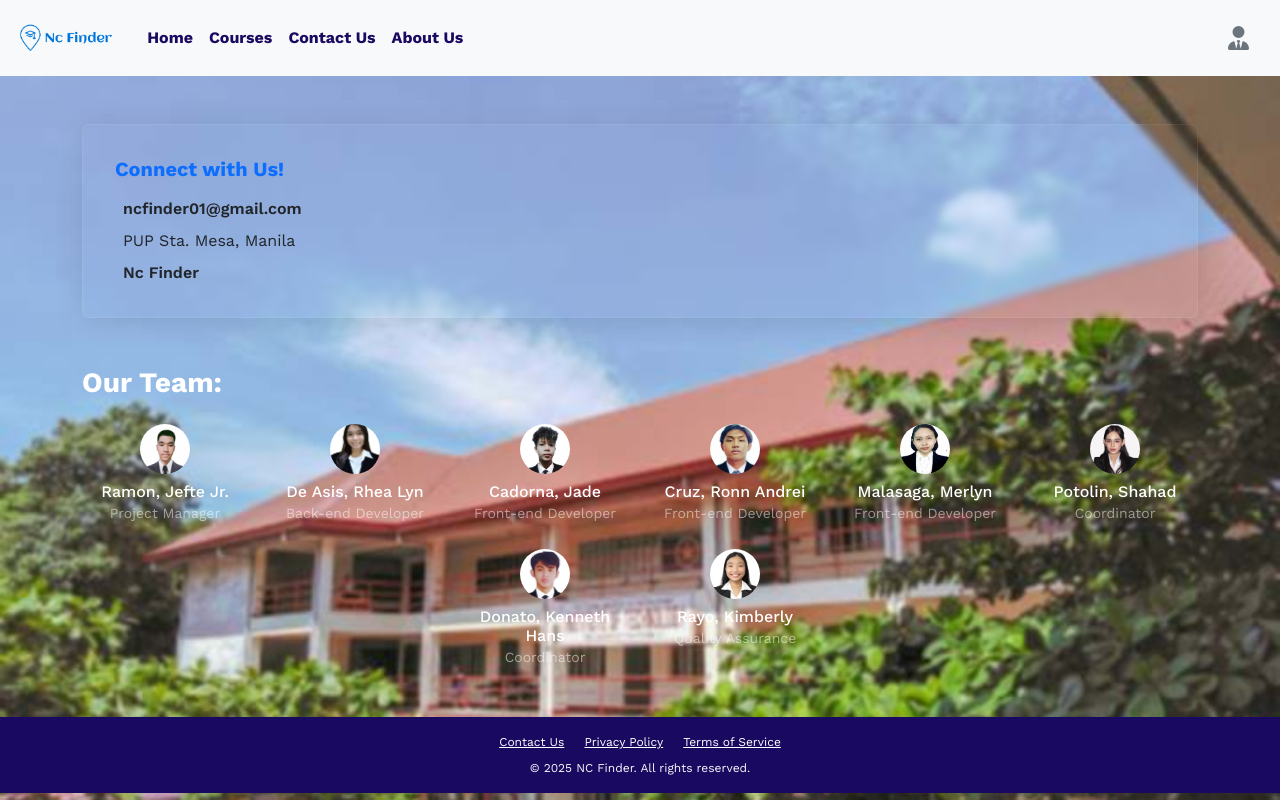
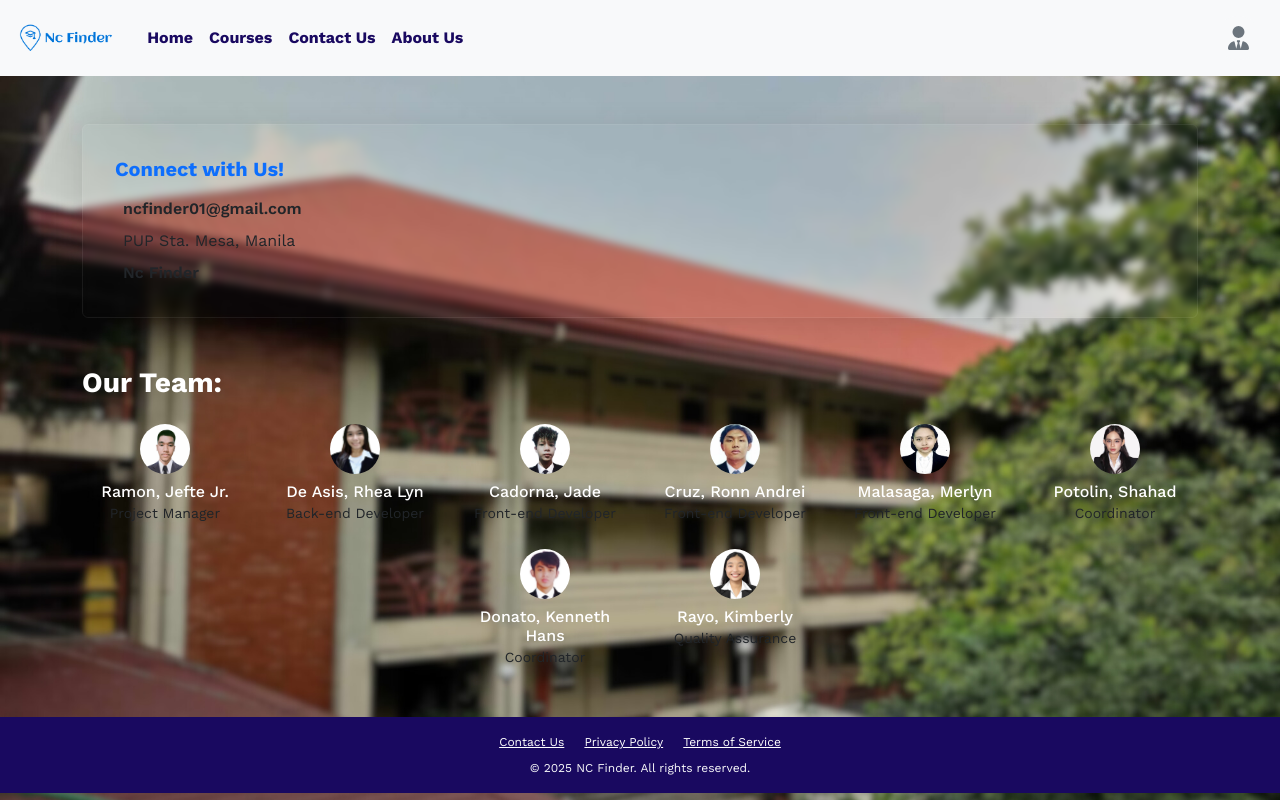
Before and after one commit to lyn212-cpu/Capstone, a PHP site: page /pages/contact_us.php in a window 1280 px wide. Run offline with PHP 8.4, Linux system fonts and the light colour scheme; the visitor is signed in with stand-in values (Sample User, id 1); some libraries are stand-ins or nearby versions.

Commit message:
contact us and training center info

```diff
--- a/UserInterface/pages/contact_us.php
+++ b/UserInterface/pages/contact_us.php
@@ -24,7 +24,7 @@ if (!isset($_SESSION['user_id'])) {
         body {
             background-repeat: no-repeat;
             background-size: cover;
-            background-image: url("../../Assets/bg.jpg");
+            background-image: url("../../Assets/BACKGROUND/blur_1.jpg");
         }
 
         .card {
@@ -95,7 +95,7 @@ if (!isset($_SESSION['user_id'])) {
     <section class="container mt-5">
         <div class="card bg-transparent p-3 mb-4 rounded col-lg-12">
             <div class="card-body">
-                <h5 class="card-title fw-bold text-primary mb-3">Connect with Us!</h5>
+                <h5 class="card-title fw-bold text-primary mb-3" style="color: #ffffff;">Connect with Us!</h5>
 
                 <div class="d-flex align-items-center mb-2">
                     <i class="bi bi-instagram me-2 text-primary"></i>
@@ -125,7 +125,7 @@ if (!isset($_SESSION['user_id'])) {
                 <img src="../../Assets/FORMAL_PICTURES/Ramon,%20Jefte.jpeg" class="rounded-circle img-fluid mb-2"
                     style="width: 50px; height: 50px; object-fit: cover;" alt="avatar">
                 <h6 class="mb-0 text-white">Ramon, Jefte Jr.</h6>
-                <small class="text-white-50">Project Manager</small>
+                <small class="text-white-100">Project Manager</small>
             </div>
 
             <div class="col text-center">
@@ -133,49 +133,49 @@ if (!isset($_SESSION['user_id'])) {
                     class="rounded-circle img-fluid mb-2" style="width: 50px; height: 50px; object-fit: cover;"
                     alt="avatar">
                 <h6 class="mb-0 text-white">De Asis, Rhea Lyn</h6>
-                <small class="text-white-50">Back-end Developer</small>
+                <small class="text-white-100">Back-end Developer</small>
             </div>
 
             <div class="col text-center">
                 <img src="../../Assets/FORMAL_PICTURES/Cadorna,%20Jade.jpg" class="rounded-circle img-fluid mb-2"
                     style="width: 50px; height: 50px; object-fit: cover;" alt="avatar">
                 <h6 class="mb-0 text-white">Cadorna, Jade</h6>
-                <small class="text-white-50">Front-end Developer</small>
+                <small class="text-white-100">Front-end Developer</small>
             </div>
 
             <div class="col text-center">
                 <img src="../../Assets/FORMAL_PICTURES/Cruz,%20Ronn.jpg" class="rounded-circle img-fluid mb-2"
                     style="width: 50px; height: 50px; object-fit: cover;" alt="avatar">
                 <h6 class="mb-0 text-white">Cruz, Ronn Andrei</h6>
-                <small class="text-white-50">Front-end Developer</small>
+                <small class="text-white-100">Front-end Developer</small>
             </div>
 
             <div class="col text-center">
                 <img src="../../Assets/FORMAL_PICTURES/Malasaga,Merlyn.jpg" class="rounded-circle img-fluid mb-2"
                     style="width: 50px; height: 50px; object-fit: cover;" alt="avatar">
                 <h6 class="mb-0 text-white">Malasaga, Merlyn</h6>
-                <small class="text-white-50">Front-end Developer</small>
+                <small class="text-white-100">Front-end Developer</small>
             </div>
 
             <div class="col text-center">
                 <img src="../../Assets/FORMAL_PICTURES/Potolin,%20Shahad.JPG" class="rounded-circle img-fluid mb-2"
                     style="width: 50px; height: 50px; object-fit: cover;" alt="avatar">
                 <h6 class="mb-0 text-white">Potolin, Shahad</h6>
-                <small class="text-white-50">Coordinator</small>
+                <small class="text-white-100">Coordinator</small>
             </div>
 
             <div class="col text-center">
                 <img src="../../Assets/FORMAL_PICTURES/Donato,%20Hans.jpg" class="rounded-circle img-fluid mb-2"
                     style="width: 50px; height: 50px; object-fit: cover;" alt="avatar">
                 <h6 class="mb-0 text-white">Donato, Kenneth Hans</h6>
-                <small class="text-white-50">Coordinator</small>
+                <small class="text-white-100">Coordinator</small>
             </div>
 
             <div class="col text-center">
                 <img src="../../Assets/FORMAL_PICTURES/Rayo,%20Kim.jpg" class="rounded-circle img-fluid mb-2"
                     style="width: 50px; height: 50px; object-fit: cover;" alt="avatar">
                 <h6 class="mb-0 text-white">Rayo, Kimberly</h6>
-                <small class="text-white-50">Quality Assurance</small>
+                <small class="text-white-100">Quality Assurance</small>
             </div>
 
         </div>
```
Also changed, not shown: UserInterface/pages/tesda_training_Center_Info.php (+19 -14 lines).
